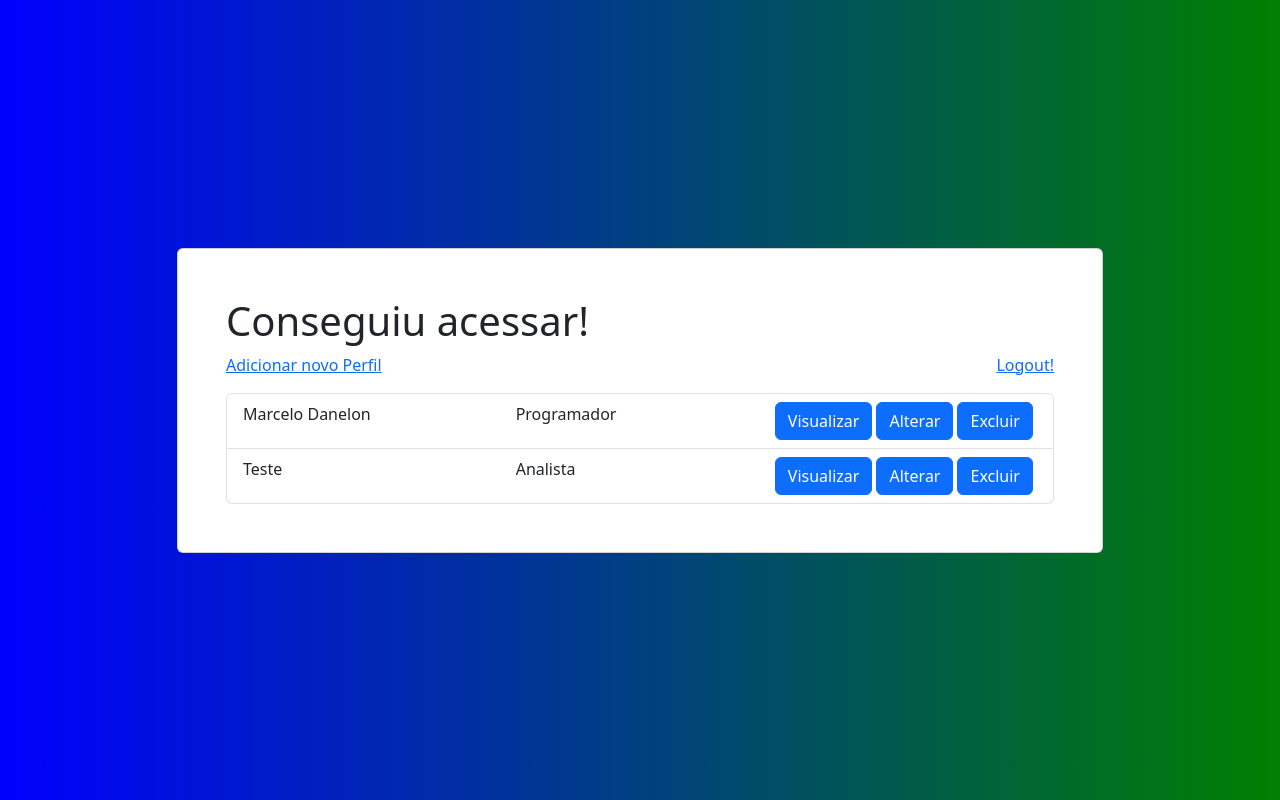
After one commit to marcelodanelon/linktree, a PHP site: page /perfil-painel.php in a window 1280 px wide. The commit adds this page. Run offline with PHP 8.4, Linux system fonts and the light colour scheme; the visitor is signed in with stand-in values (Sample User, id 1); data comes from the database, SQL or seed files in the repository.

Commit message:
configuracao painel inicial
Realizado colocação de list group no painel inicial para apresentação dos perfis existentes; incluido botoes com opções VISUALIZAR, EXCLUIR e ALTERAR; criado a página para botões de opções

```diff
--- a/confirma-login.php
+++ b/confirma-login.php
@@ -16,7 +16,7 @@
             $_SESSION["usuario"]=$perfil['email'];
             $_SESSION["senha"]=$perfil['senha'];
         }
-        header("location: painel.php");
+        header("location: perfil-painel.php");
     }else{
         unset ($_SESSION['usuario']);
         unset ($_SESSION['senha']);
--- a/header.php
+++ b/header.php
@@ -5,7 +5,7 @@
     <meta charset="UTF-8">
     <meta http-equiv="X-UA-Compatible" content="IE=edge">
     <meta name="viewport" content="width=device-width, initial-scale=1.0">
-    <title>Controle de Tarefas</title>
+    <title>Linktree</title>
     <link href="https://cdn.jsdelivr.net/npm/bootstrap@5.3.0-alpha1/dist/css/bootstrap.min.css" rel="stylesheet" integrity="sha384-GLhlTQ8iRABdZLl6O3oVMWSktQOp6b7In1Zl3/Jr59b6EGGoI1aFkw7cmDA6j6gD" crossorigin="anonymous">
     <link rel="stylesheet" href="https://cdn.jsdelivr.net/npm/bootstrap-icons@1.10.3/font/bootstrap-icons.css">
     <script src="https://unpkg.com/feather-icons"></script>
--- /dev/null
+++ b/perfil-painel.php
@@ -0,0 +1,44 @@
+<?php
+    include "verifica-login.php";
+    include "header.php";
+?>
+<div class="col col-xl-10">
+    <div class="card">
+        <div class="card-body p-5">
+            <h1>Conseguiu acessar!</h1>
+            <div class="row">
+                <div class="col-6 d-flex justify-content-start">
+                    <a href="perfil-novo.php">Adicionar novo Perfil</a>
+                </div>
+                <div class="col-6 d-flex justify-content-end">
+                    <a href="login.php?msg=logout">Logout!</a>
+                </div>
+            </div>
+            <ul class="list-group mt-3">
+            <?php include "conexao.php";
+                $sql = "select * from t_perfis";
+                $result = mysqli_query($conexao,$sql);
+                while($perfil = mysqli_fetch_assoc($result)){
+                    $nome = $perfil['nome'];
+                    $profissao = $perfil['profissao'];
+            ?>
+                        <li class="list-group-item">
+                            <div class="row">
+                                <div class="col-4">
+                                    <?php echo $nome ?>
+                                </div>
+                                <div class="col-4">
+                                    <?php echo $profissao ?>
+                                </div>
+                                <div class="col-4 d-flex justify-content-end">
+                                    <a href="perfil-visualizar.php" class="btn btn-primary me-1">Visualizar</a>
+                                    <a href="perfil-alterar.php" class="btn btn-primary me-1">Alterar</a>
+                                    <a href="perfil-excluir.php" class="btn btn-primary me-1">Excluir</a>
+                                </div>
+                            </div>
+                        </li>
+                    <?php } ?>
+                </ul>
+<?php
+    include "footer.php";
+?>
```
Also changed, not shown: painel.php (deleted, +0 -26 lines), perfil-alterar.php (added), perfil-excluir.php (added), perfil-visualizar.php (added).
